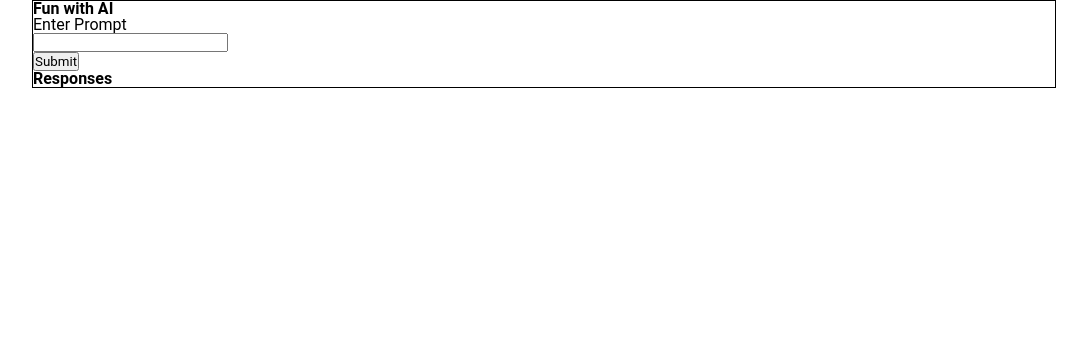
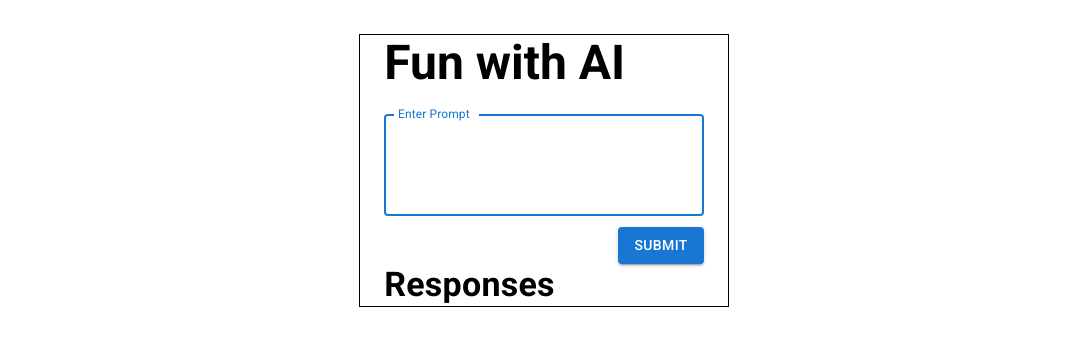
Before and after one commit to RobPanneton/Shopify_Application, a React (Create React App) app in the folder app/: page / in a window 1280 px wide. Shown: the top 346 px of the page, without its empty margins (96-1183 px from the left). Built offline with nearby package versions, Linux system fonts and the light colour scheme.

Commit message:
add mui components

```diff
--- a/app/package.json
+++ b/app/package.json
@@ -3,6 +3,8 @@
   "version": "0.1.0",
   "private": true,
   "dependencies": {
+    "@emotion/react": "^11.9.0",
+    "@emotion/styled": "^11.8.1",
     "@mui/material": "^5.7.0",
     "@mui/styled-engine-sc": "^5.7.0",
     "@testing-library/jest-dom": "^5.16.4",
--- a/app/public/index.html
+++ b/app/public/index.html
@@ -10,6 +10,20 @@
       content="Web site created using create-react-app"
     />
     <link rel="apple-touch-icon" href="%PUBLIC_URL%/logo192.png" />
+    <!-- Add Roboto Font -->
+    <link rel="preconnect" href="https://fonts.googleapis.com" />
+    <link rel="preconnect" href="https://fonts.gstatic.com" crossorigin />
+    <link
+      href="https://fonts.googleapis.com/css2?family=Montserrat:ital,wght@0,100;0,200;0,300;0,400;0,500;0,600;0,700;0,800;0,900;1,100;1,200;1,300;1,400;1,500;1,600;1,700;1,800;1,900&family=Roboto:ital,wght@0,100;0,300;0,400;0,500;0,700;0,900;1,100;1,300;1,400;1,500;1,700;1,900&display=swap"
+      rel="stylesheet"
+    />
+    <!-- Add Quicksand Font -->
+    <link rel="preconnect" href="https://fonts.googleapis.com" />
+    <link rel="preconnect" href="https://fonts.gstatic.com" crossorigin />
+    <link
+      href="https://fonts.googleapis.com/css2?family=Montserrat:ital,wght@0,100;0,200;0,300;0,400;0,500;0,600;0,700;0,800;0,900;1,100;1,200;1,300;1,400;1,500;1,600;1,700;1,800;1,900&family=Quicksand:wght@300;400;500;600;700&family=Roboto:ital,wght@0,100;0,300;0,400;0,500;0,700;0,900;1,100;1,300;1,400;1,500;1,700;1,900&display=swap"
+      rel="stylesheet"
+    />
     <!--
       manifest.json provides metadata used when your web app is installed on a
       user's mobile device or desktop. See https://developers.google.com/web/fundamentals/web-app-manifest/
--- a/app/src/GlobalStyles.js
+++ b/app/src/GlobalStyles.js
@@ -5,7 +5,7 @@ export const GlobalStyle = createGlobalStyle`
         margin: 0;
         padding: 0;
         box-sizing: border-box;
-        font-family: "Roboto", 'Montserrat', sans-serif;
+        font-family: "Quicksand", 'Montserrat', sans-serif;
     }
 
 
--- a/app/src/components/MainPage.js
+++ b/app/src/components/MainPage.js
@@ -1,4 +1,6 @@
 import React from "react";
+
+import { Container, Typography, Button, TextField } from "@mui/material";
 
 import styled from "styled-components";
 
@@ -6,27 +8,53 @@ export const MainPage = () => {
   return (
     <>
       <MainWrapper>
-        <ContentWrapper>
-          <h1>Fun with AI</h1>
-          <p>Enter Prompt</p>
-          <input type='text'></input>
+        <ContentWrapper maxWidth='30%'>
+          <Typography variant='h3' fontWeight='600' marginBottom='23px'>
+            Fun with AI
+          </Typography>
+          <TextField
+            label='Enter Prompt'
+            multiline='true'
+            rows='3'
+            fullWidth
+            focused
+          ></TextField>
           <div className='submit-div'>
-            <button>Submit</button>
+            <Button color='primary' variant='contained'>
+              Submit
+            </Button>
           </div>
-          <h2>Responses</h2>
+          <Typography variant='h4' fontWeight='600'>
+            Responses
+          </Typography>
         </ContentWrapper>
       </MainWrapper>
     </>
   );
 };
 
-const MainWrapper = styled.div`
-  width: 100%;
+const MainWrapper = styled(Container)`
+  min-width: 100%;
+  max-width: 100%;
   min-height: 100vh;
+
+  display: flex;
+  justify-content: center;
+
+  padding: 34px 0;
+
+  font-family: "Quicksand";
 `;
 
-const ContentWrapper = styled.div`
-  width: 80%;
+const ContentWrapper = styled(Container)`
   margin: 0 auto;
   border: 1px solid black;
+  max-width: 30%;
+
+  div.submit-div {
+    display: flex;
+    justify-content: flex-end;
+
+    margin-top: 11px;
+  }
 `;
```
Also changed, not shown: 1 other file (tests, documents, lock files or other folders).
